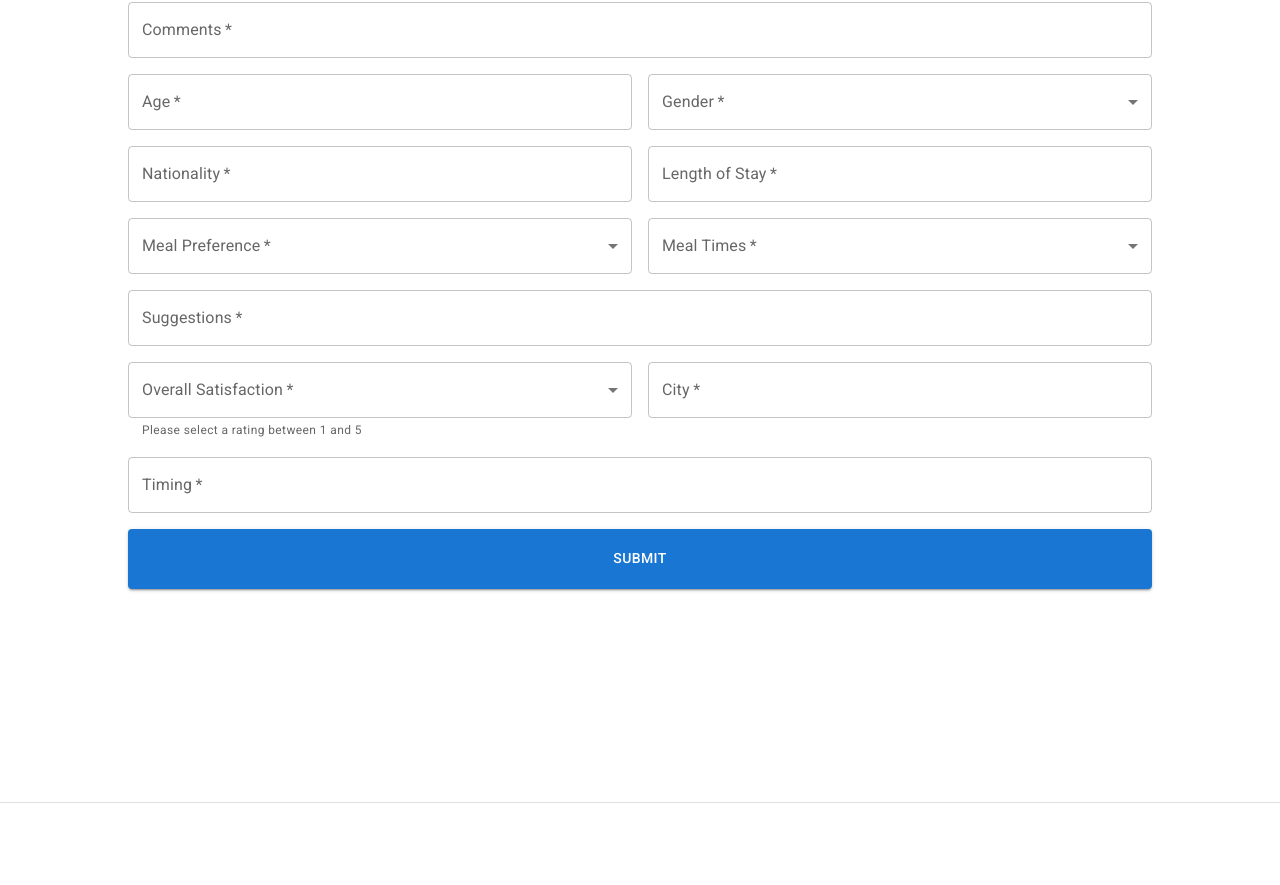
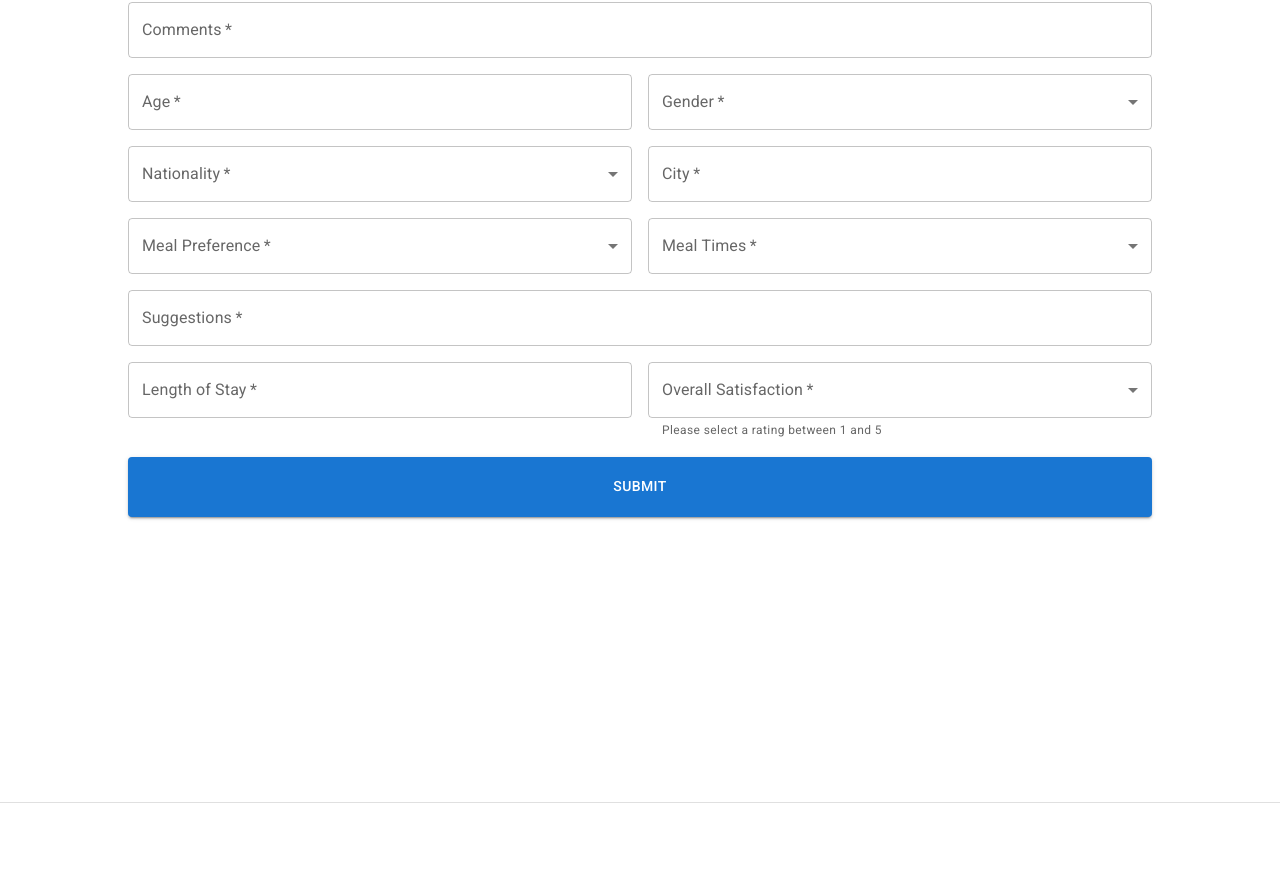
Before and after one commit to abhiperfect/GastronomyFeedbackAnalyzer, a React (Create React App) app in the folder client/: page /feedbackpage in a window 1280 px wide. Shown: the part 1698-2583 px from the top of the page. Built offline with nearby package versions, Linux system fonts and the light colour scheme.

Commit message:
🔁refactor: Remove unused textarea component

```diff
--- a/client/src/components/HotelInfo/Feedback.jsx
+++ b/client/src/components/HotelInfo/Feedback.jsx
@@ -20,14 +20,18 @@ export default function Feedback({ children }) {
   const [comments, setComments] = useState("");
   const [age, setAge] = useState("");
   const [gender, setGender] = useState("");
-  const [nationality, setNationality] = useState("");
   const [lengthOfStay, setLengthOfStay] = useState("");
   const [mealPreference, setMealPreference] = useState("");
   const [mealTimes, setMealTimes] = useState("");
   const [suggestions, setSuggestions] = useState("");
   const [overallSatisfaction, setOverallSatisfaction] = useState("");
   const [city, setCity] = useState("");
-  const [timing, setTiming] = useState("");
+  const [nationality, setNationality] = useState('');
+
+  const handleNationalityChange = (event) => {
+    setNationality(event.target.value);
+  };
+
 
   const handleSubmit = (e) => {
     e.preventDefault();
@@ -169,24 +173,33 @@ export default function Feedback({ children }) {
               </Grid>
               {/* Nationality */}
               <Grid item xs={6}>
+                <FormControl fullWidth required>
+                  <InputLabel id="nationality-label">Nationality</InputLabel>
+                  <Select
+                    labelId="nationality-label"
+                    id="nationality"
+                    value={nationality}
+                    onChange={handleNationalityChange}
+                  >
+                    <MenuItem value="IND">India</MenuItem>
+                    <MenuItem value="USA">USA</MenuItem>
+                    <MenuItem value="UK">UK</MenuItem>
+                    <MenuItem value="Canada">Canada</MenuItem>
+                    {/* Add more countries as needed */}
+                  </Select>
+                </FormControl>
+              </Grid>
+              {/* City */}
+              <Grid item xs={6}>
                 <TextField
-                  label="Nationality"
-                  value={nationality}
-                  onChange={(e) => setNationality(e.target.value)}
+                  label="City"
+                  value={city}
+                  onChange={(e) => setCity(e.target.value)}
                   fullWidth
                   required
                 />
               </Grid>
-              {/* Length of Stay */}
-              <Grid item xs={6}>
-                <TextField
-                  label="Length of Stay"
-                  value={lengthOfStay}
-                  onChange={(e) => setLengthOfStay(e.target.value)}
-                  fullWidth
-                  required
-                />
-              </Grid>
+
               {/* Meal Preference */}
               <Grid item xs={6}>
                 <FormControl fullWidth required>
@@ -233,6 +246,16 @@ export default function Feedback({ children }) {
                   required
                 />
               </Grid>
+              {/* Length of Stay */}
+              <Grid item xs={6}>
+                <TextField
+                  label="Length of Stay"
+                  value={lengthOfStay}
+                  onChange={(e) => setLengthOfStay(e.target.value)}
+                  fullWidth
+                  required
+                />
+              </Grid>
               {/* Overall Satisfaction */}
               <Grid item xs={6}>
                 <FormControl
@@ -264,27 +287,7 @@ export default function Feedback({ children }) {
                   )}
                 </FormControl>
               </Grid>
-              {/* City */}
-              <Grid item xs={6}>
-                <TextField
-                  label="City"
-                  value={city}
-                  onChange={(e) => setCity(e.target.value)}
-                  fullWidth
-                  required
-                />
-              </Grid>
-              {/* Timing */}
-              <Grid item xs={12}>
-                <TextField
-                  label="Timing"
-                  placeholder="In Days"
-                  value={timing}
-                  onChange={(e) => setTiming(e.target.value)}
-                  fullWidth
-                  required
-                />
-              </Grid>
+
               {/* Submit Button */}
               <Grid item xs={12}>
                 <Button
```
